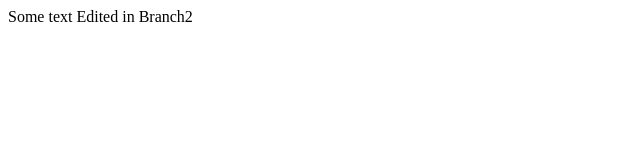
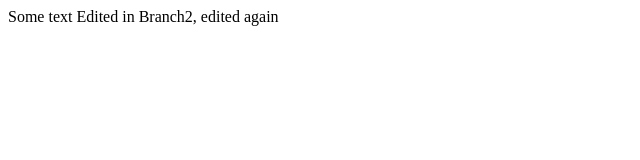
Before and after one commit to gurvirsingh15/CPS847-Group-2, a plain HTML site: page git_tst/index.html in a window 1280 px wide. Shown: the whole page, without its empty margins (0-640 px from the left). Drawn offline with Linux system fonts and the light colour scheme.

Commit message:
Redoing
Forgot to close an issue using a commit message, so im redoing Step1 17

```diff
--- a/git_tst/index.html
+++ b/git_tst/index.html
@@ -6,7 +6,7 @@
 </head>
 
 <body>
-Some text Edited in Branch2
+Some text Edited in Branch2, edited again
 </body>
 
 </html>
```
